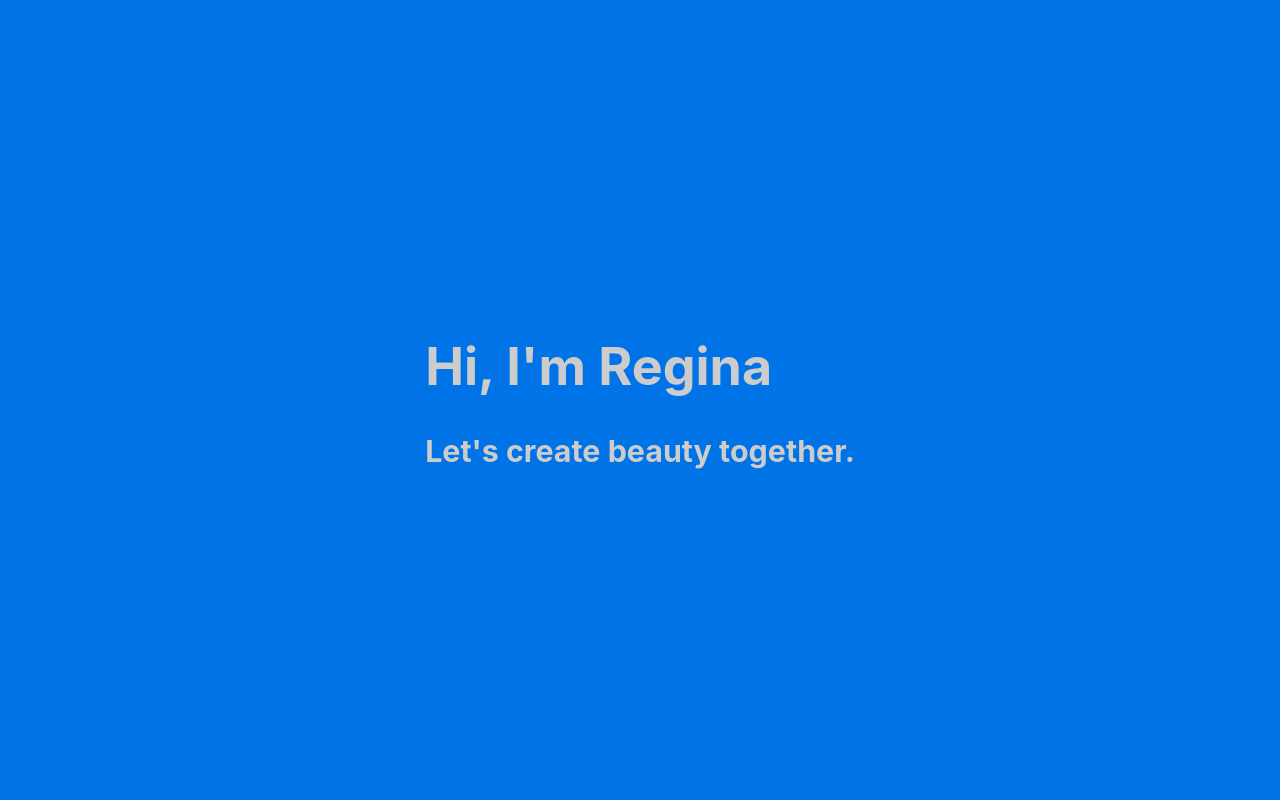
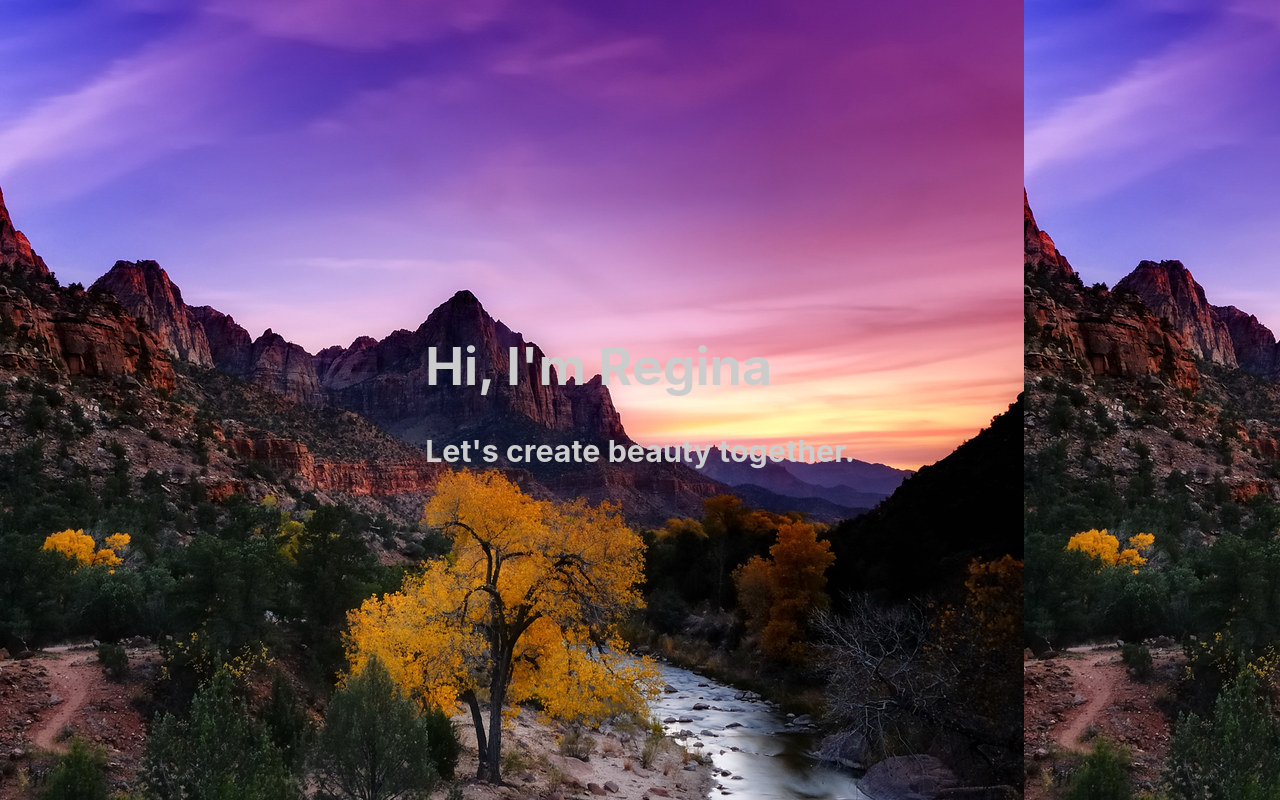
Before and after one commit to rmcguire6/react-portfolio, a React (Create React App) app: page / in a window 1280 px wide. Built offline with nearby package versions, Linux system fonts and the light colour scheme.

Commit message:
Add image to intro

```diff
--- a/src/App.css
+++ b/src/App.css
@@ -1,5 +1,5 @@
 .App {
-
+  background-image: url("./images/SunsetAtZionPark.jpg");
   background-color: #0073e6;
   min-height: 100vh;
   display: flex;
```
Also changed, not shown: src/images/SunsetAtZionPark.jpg (added).
